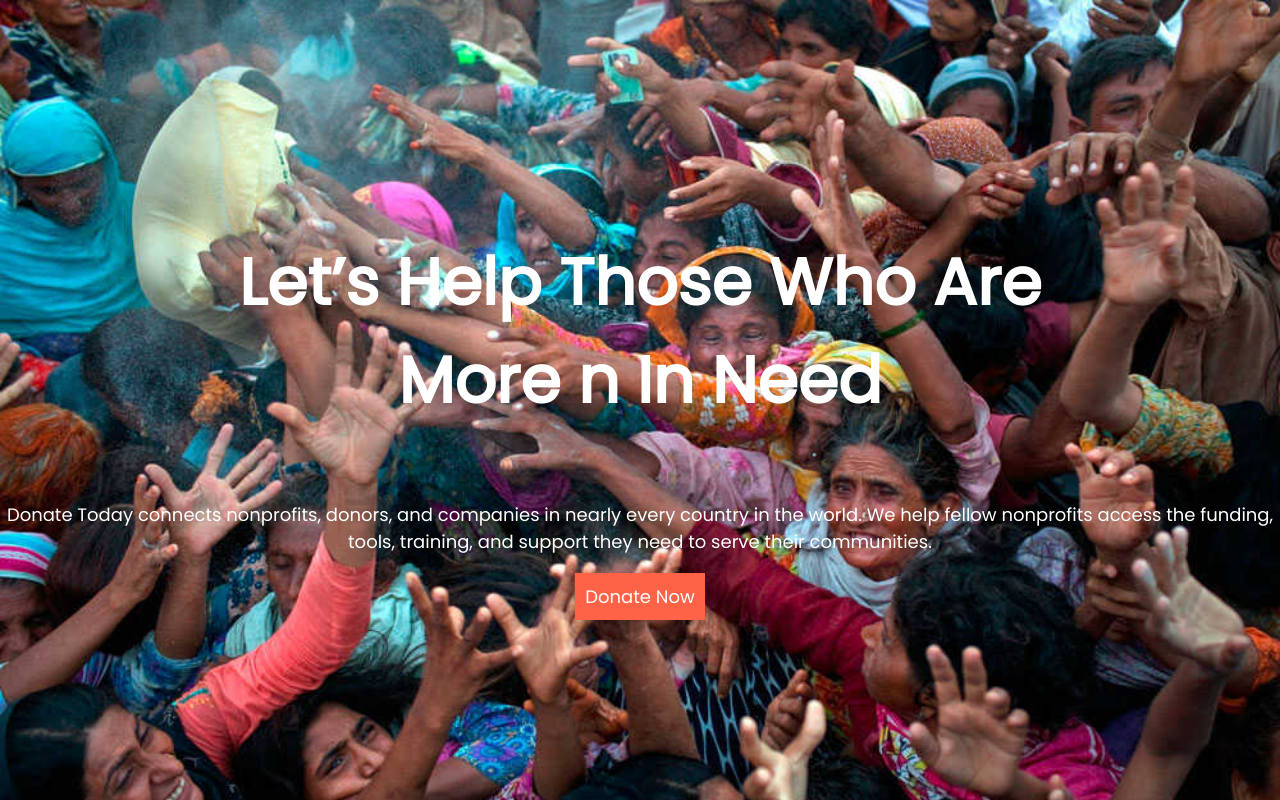
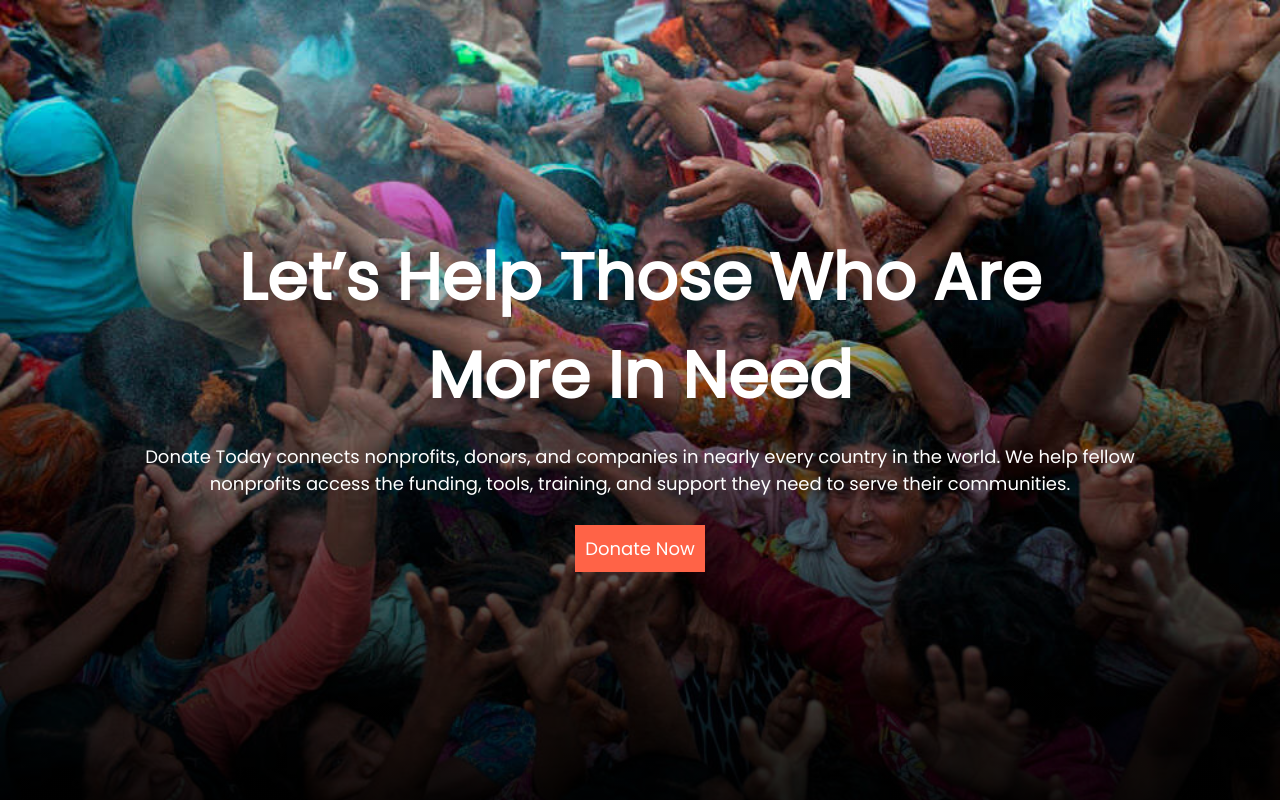
Before and after one commit to faruk-mahfuj/donate-today, a plain HTML site: page index.html in a window 1280 px wide. Drawn offline with Linux system fonts and the light colour scheme.

Commit message:
hero-section added v2

```diff
--- a/index.html
+++ b/index.html
@@ -16,7 +16,7 @@
     <!-- Hero Section -->
     <section class="hero-section">
         <div class="hero-container">
-            <h1>Let’s Help Those Who Are<br> More n In Need</h1>
+            <h1>Let’s Help Those Who Are<br> More In Need</h1>
             <p>Donate Today connects nonprofits, donors, and companies in nearly every country in the world. We help
                 fellow
                 nonprofits access the funding, tools, training, and support they need to serve their communities.</p>
--- a/style.css
+++ b/style.css
@@ -7,7 +7,7 @@ body {
 .hero-section {
     width: 100vw;
     height: 100vh;
-    background-image: url(images/donation6.jpg);
+    background: linear-gradient(rgba(0, 0, 0, 0%), rgba(0, 0, 0, 0.9)), url(images/donation6.jpg);
     background-repeat: no-repeat;
     background-size: cover;
     display: flex;
@@ -19,12 +19,15 @@ body {
 .hero-container {
     display: flex;
     flex-direction: column;
+    margin-left: 10%;
+    margin-right: 10%;
 }
 
 .hero-container h1 {
     color: white;
     text-align: center;
     font-size: 65px;
+    margin: 0%;
 }
 
 .hero-container p {
@@ -36,9 +39,10 @@ body {
 .btn {
     background-color: tomato;
     color: white;
+    padding: 10px;
     text-decoration: none;
-    padding: 10px;
     font-size: 18px;
     text-align: center;
     margin: auto;
+    margin-top: 10px;
 }
```
